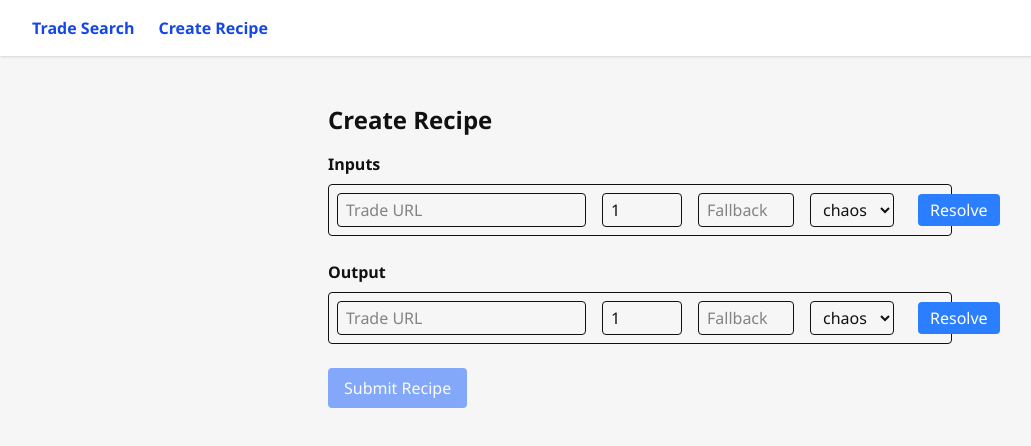
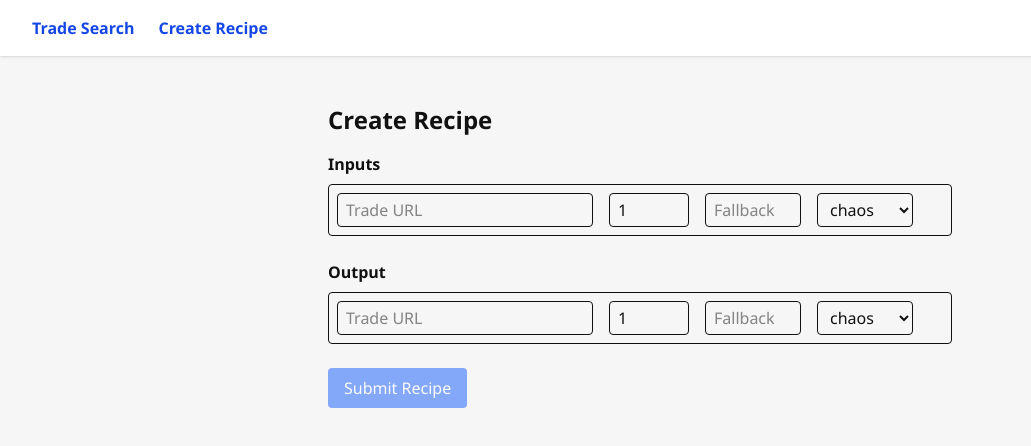
Before and after one commit to rbiersbach/poe-cook, a React (Vite) app in the folder frontend/: page /create in a window 1280 px wide. Shown: the top 446 px of the page, without its empty margins (0-1031 px from the left). Built offline with nearby package versions, Linux system fonts and the light colour scheme; the HTML template or start-up script is replaced by a standard one.

Commit message:
use enter instead of resolve button

```diff
--- a/frontend/src/components/RecipeItemRow.tsx
+++ b/frontend/src/components/RecipeItemRow.tsx
@@ -27,6 +27,12 @@ export const RecipeItemRow: React.FC<RecipeItemRowProps> = ({
     onQtyChange,
 }) => {
     if (draft) {
+        // Handler for Enter key on any input
+        const handleKeyDown = (e: React.KeyboardEvent<HTMLInputElement | HTMLSelectElement>) => {
+            if (e.key === "Enter" && onResolve && !loading && item.tradeUrl) {
+                onResolve();
+            }
+        };
         return (
             <div className="mb-2 p-2 border rounded flex items-center gap-4 w-full relative" data-testid="recipe-item-row-draft">
                 {/* Overlay when loading */}
@@ -41,6 +47,7 @@ export const RecipeItemRow: React.FC<RecipeItemRowProps> = ({
                     placeholder="Trade URL"
                     value={item.tradeUrl}
                     onChange={e => onChange && onChange("tradeUrl", e.target.value)}
+                    onKeyDown={handleKeyDown}
                     disabled={loading}
                     data-testid="trade-url-input"
                 />
@@ -50,6 +57,7 @@ export const RecipeItemRow: React.FC<RecipeItemRowProps> = ({
                     min={1}
                     value={item.qty}
                     onChange={e => onChange && onChange("qty", Number(e.target.value))}
+                    onKeyDown={handleKeyDown}
                     disabled={loading}
                     data-testid="qty-input"
                 />
@@ -59,6 +67,7 @@ export const RecipeItemRow: React.FC<RecipeItemRowProps> = ({
                     placeholder="Fallback Price"
                     value={item.fallbackPrice?.amount || ""}
                     onChange={e => onChange && onChange("fallbackPrice.amount", e.target.value)}
+                    onKeyDown={handleKeyDown}
                     disabled={loading}
                     data-testid="fallback-price-input"
                 />
@@ -66,6 +75,7 @@ export const RecipeItemRow: React.FC<RecipeItemRowProps> = ({
                     className="border px-2 py-1 rounded w-24"
                     value={item.fallbackPrice?.currency || "chaos"}
                     onChange={e => onChange && onChange("fallbackPrice.currency", e.target.value)}
+                    onKeyDown={handleKeyDown}
                     disabled={loading}
                     data-testid="currency-select"
                 >
@@ -82,14 +92,6 @@ export const RecipeItemRow: React.FC<RecipeItemRowProps> = ({
                         Remove
                     </button>
                 )}
-                <button
-                    className="bg-blue-500 text-white px-3 py-1 rounded ml-2 flex-shrink-0"
-                    onClick={onResolve}
-                    disabled={loading || !item.tradeUrl}
-                    data-testid="resolve-input-button"
-                >
-                    Resolve
-                </button>
             </div>
         );
     }
```
Also changed, not shown: 1 other file (tests, documents, lock files or other folders).
